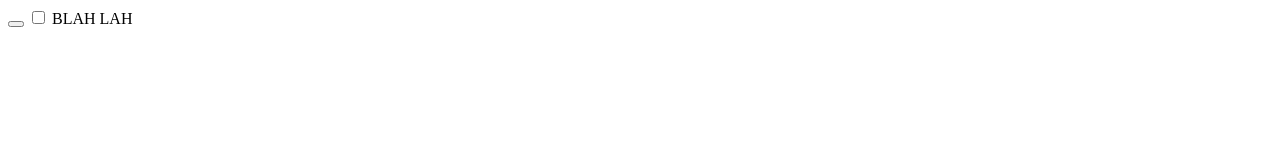
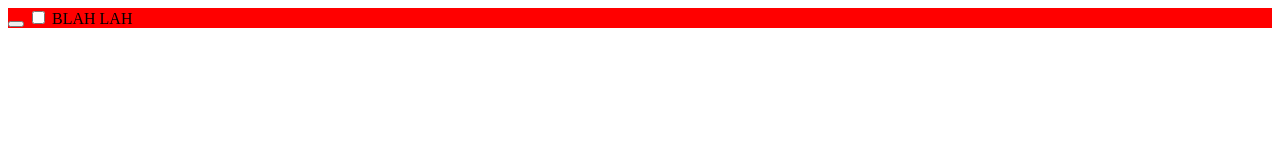
Before and after one commit to marchant/mayProject, a website: page ui/main.reel/main.html in a window 1280 px wide. Drawn offline with Linux system fonts and the light colour scheme.

Commit message:
Update component ui/main.reel/main.css

```diff
--- a/ui/main.reel/main.css
+++ b/ui/main.reel/main.css
@@ -1 +1,3 @@
-.Main {}
+.Main {
+background-color:red;
+}
```
